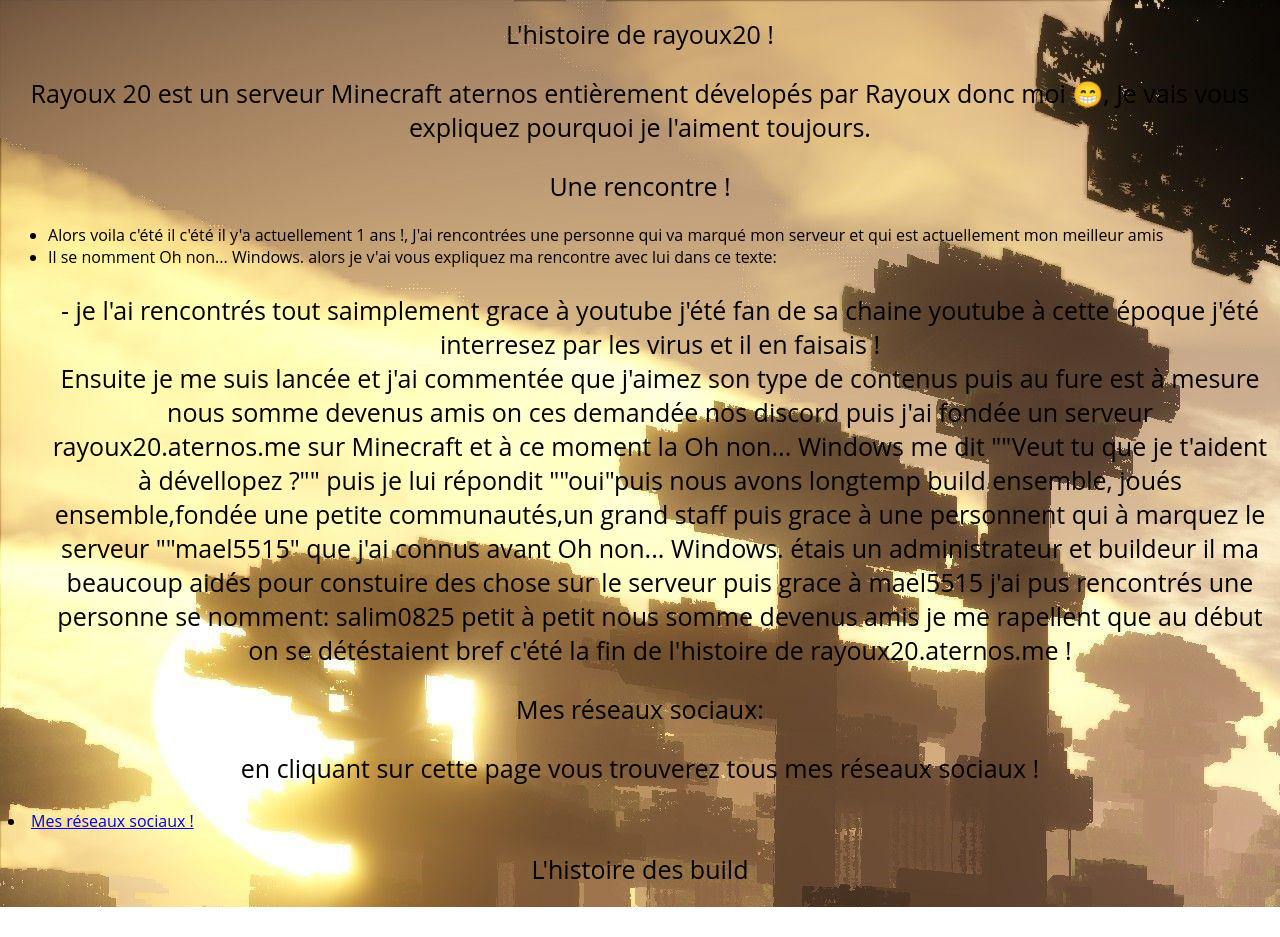
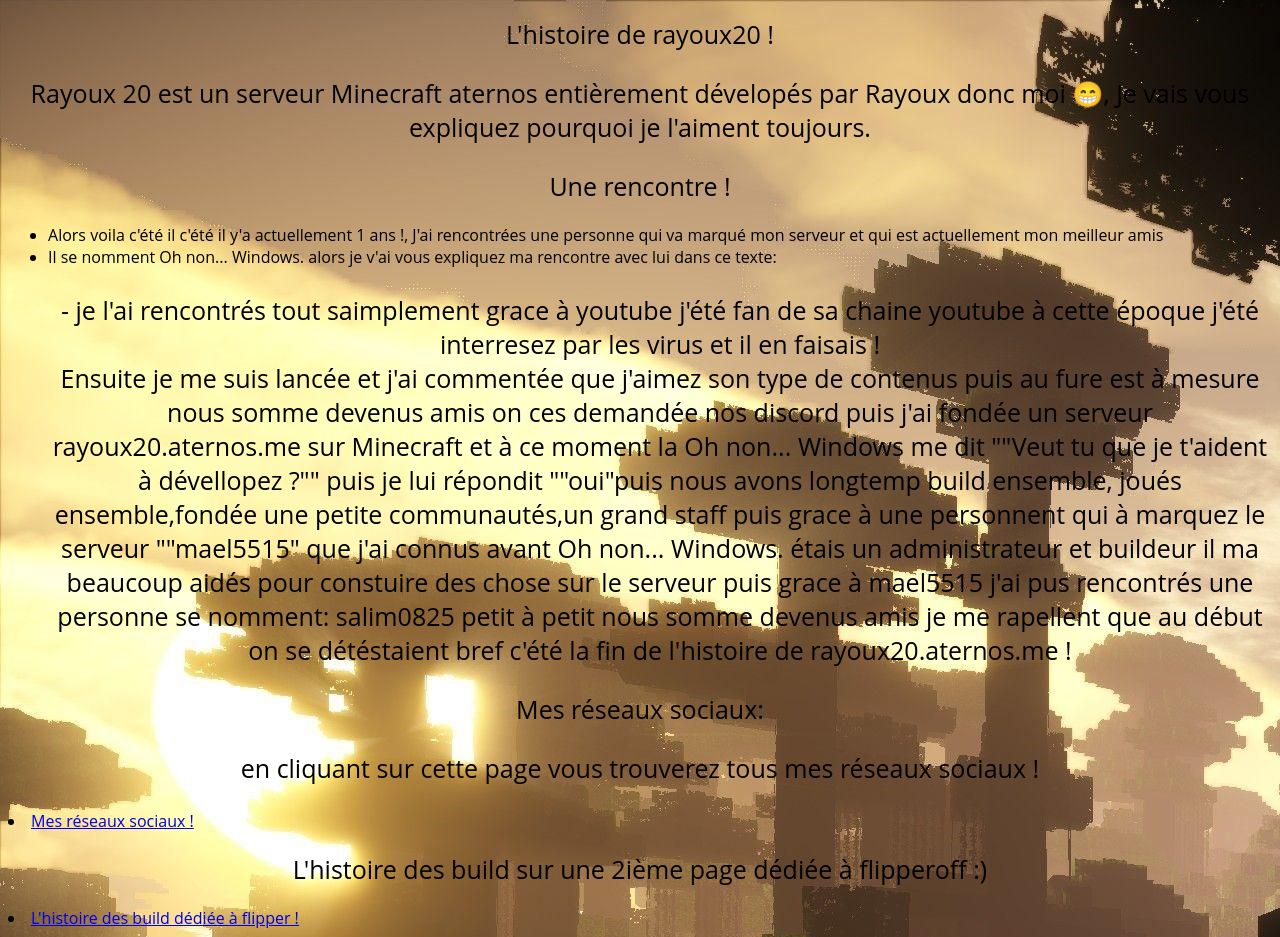
Before and after one commit to twitchrayoux/Rayoux20v1, a plain HTML site: page index.html in a window 1280 px wide. Before the commit the page ends 907 px from the top, so only its background shows below. Drawn offline with Linux system fonts and the light colour scheme.

Commit message:
Ajout de page dédiée à flipper

```diff
--- a/index.html
+++ b/index.html
@@ -19,7 +19,11 @@
               <nav>
                 <li><a href="Information.html">Mes réseaux sociaux !</a></li>
               </nav>
-            <h2>L'histoire des build</h1>
+            <h2>L'histoire des build sur une 2ième page dédiée à flipperoff :)</h1>
+            <nav>
+                <li><a href="flipper.html">L'histoire des build dédiée à flipper !</a></li>
+            </nav>
+            </nav>
             </body>
         </head>
     </html>
```
